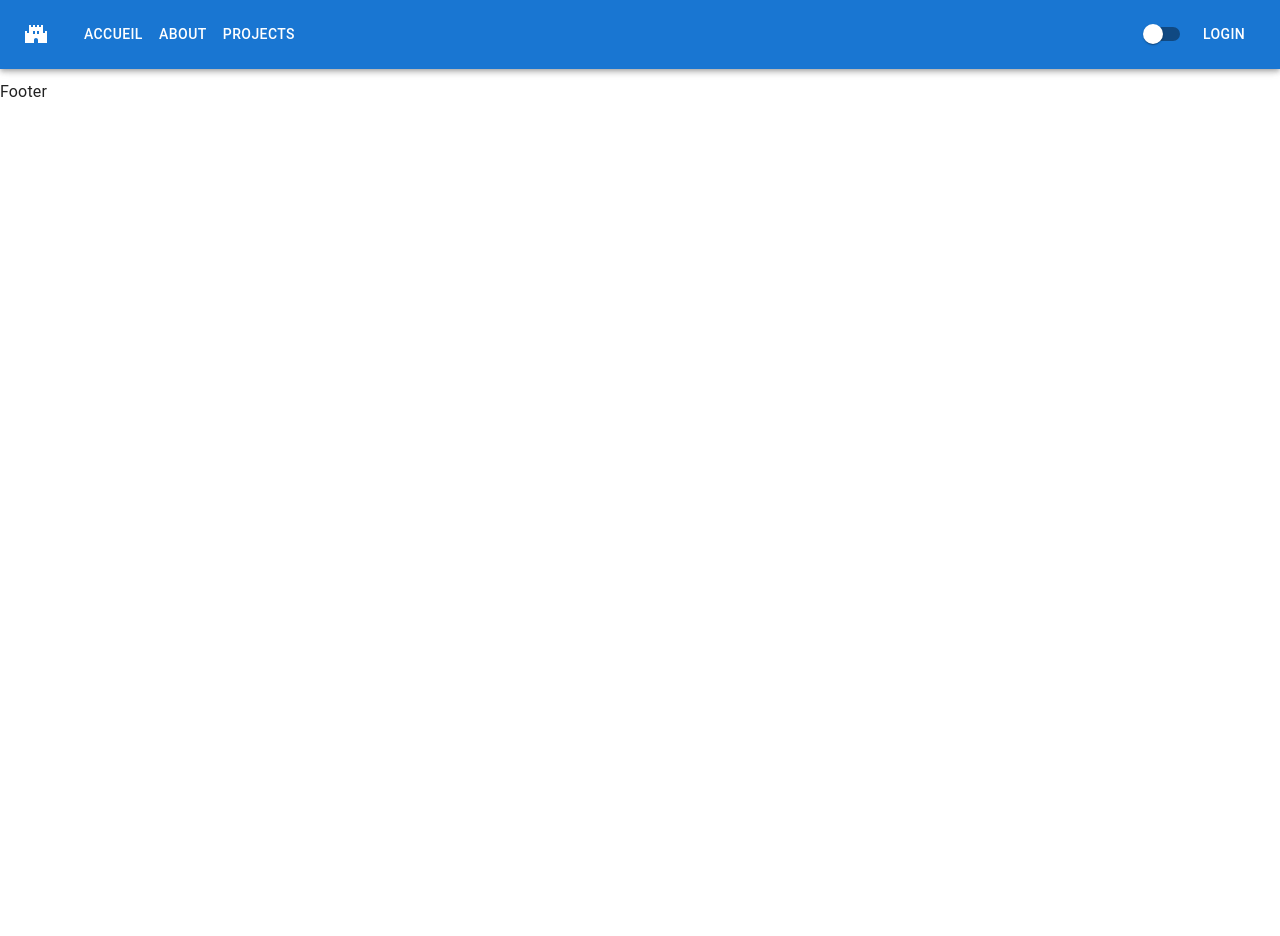
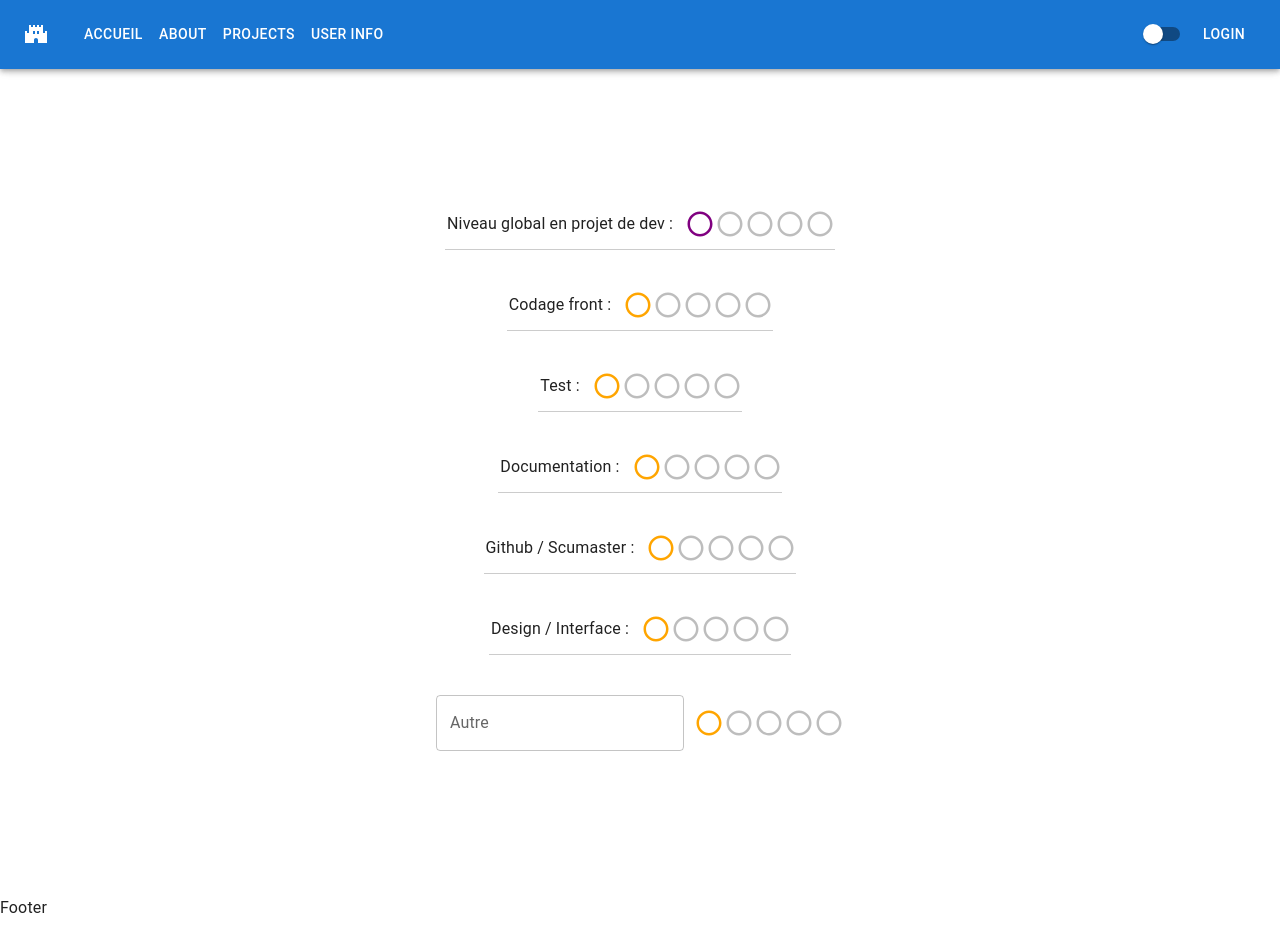
Before and after one commit to IUT-Blagnac/sae-5-1-01-phase4-cafe-noisette, a React (Create React App) app in the folder sae-front/: page /user_infos in a window 1280 px wide. Before the commit the page ends 800 px from the top, so only its background shows below. Built offline with nearby package versions, Linux system fonts and the light colour scheme.

Commit message:
ajout formulaire informations

```diff
--- a/sae-front/src/App.tsx
+++ b/sae-front/src/App.tsx
@@ -10,6 +10,7 @@ import {Box, CssBaseline, ThemeProvider} from "@mui/material";
 import Footer from "./elements/Footer";
 import {useTheme} from "./utils/theme";
 import ProjectList from "./pages/projects/ProjectList";
+import UserInfos from './pages/UserInfos';
 
 function App() {
     const theme = useTheme()
@@ -22,6 +23,7 @@ function App() {
                             <Route path="/" element={<Home />} />
                             <Route path="/about" element={<About />} />
                             <Route path="/projects" element={<ProjectList />} />
+                            <Route path="/user_infos" element={<UserInfos />} />
                             <Route path="/projects/create" element={<About />} />
                             <Route path="/login" element={<Login />} />
                             <Route path="/login/createAccount" element={<CreateAccount />} />
--- a/sae-front/src/elements/Navbar.tsx
+++ b/sae-front/src/elements/Navbar.tsx
@@ -7,7 +7,7 @@ import {useNavigate} from "react-router-dom";
 function Navbar() {
     const { isDarkMode, toggle } = useDarkMode()
     const navigate = useNavigate()
-    const pages = [{name: "Accueil", path: "/"}, {name: "About", path: "/about"}, {name: "Projects", path: "/projects"}]
+    const pages = [{name: "Accueil", path: "/"}, {name: "About", path: "/about"}, {name: "Projects", path: "/projects"}, {name: "User Info", path: "/user_infos"}]
     return (
         <Box sx={{ flexGrow: 1 }}>
             <AppBar position="fixed">
--- /dev/null
+++ b/sae-front/src/pages/UserInfos.tsx
@@ -0,0 +1,91 @@
+import { Rating, TextField, Typography, Box } from '@mui/material';
+import { styled } from '@mui/material/styles';
+import React, { useState } from 'react';
+import RadioButtonUncheckedIcon from '@mui/icons-material/RadioButtonUnchecked';
+
+const StyledRating = styled(Rating)({
+  '& .MuiRating-iconFilled': {
+    color: '#ff6d75',
+  },
+  '& .MuiRating-iconHover': {
+    color: '#ff3d47',
+  },
+});
+
+function UserInfos() {
+  const initialSkills = [
+    { label: 'Niveau global en projet de dev :', value: 1, color: 'purple' },
+    { label: 'Codage front :', value: 1 , color: 'orange'},
+    { label: 'Test :', value: 1 , color: 'orange'},
+    { label: 'Documentation :', value: 1 , color: 'orange'},
+    { label: 'Github / Scumaster :', value: 1, color: 'orange' },
+    { label: 'Design / Interface :', value: 1 , color: 'orange'},
+  ];
+
+  const [skills, setSkills] = useState(initialSkills);
+  const [customSkill, setCustomSkill] = useState({ label: '', value: 1 });
+
+  const handleRatingChange = (index:any, newValue:any) => {
+    const updatedSkills = [...skills];
+    updatedSkills[index].value = newValue ? newValue : 1;
+    setSkills(updatedSkills);
+  };
+
+  const handleCustomSkillRatingChange = (event:any, newValue:any) => {
+    setCustomSkill({
+      label: event ? event.target.value : customSkill.label,
+      value: newValue ? newValue : customSkill.value,
+    });
+  };
+
+  return (
+    <Box
+      display="flex"
+      flexDirection="column"
+      alignItems="center"
+      justifyContent="center"
+      height="100vh"
+    >
+      {skills.map((skill, index) => (
+        <Box
+          key={index}
+          textAlign="center"
+          mb={5}
+          display="flex"
+          alignItems="center"
+          style={{ borderBottom: '1px solid #ccc', paddingBottom: '10px' }}
+        >
+          <Typography component="legend" style={{ marginRight: '10px' }}>
+            {skill.label}
+          </Typography>
+          <Rating
+            name="rating"
+            value={skill.value}
+            onChange={(event, newValue) => handleRatingChange(index, newValue)}
+            size="large"
+            icon={<RadioButtonUncheckedIcon fontSize="inherit" style={{ color: skill.color }} />}
+            emptyIcon={<RadioButtonUncheckedIcon fontSize="inherit" />}
+          />
+        </Box>
+      ))}
+      <Box textAlign="center" display="flex" alignItems="center">
+        <TextField
+          label="Autre"
+          value={customSkill.label}
+          onChange={(event) => handleCustomSkillRatingChange(event, null)}
+          style={{ marginRight: '10px' }}
+        />
+        <StyledRating
+          name="rating"
+          value={customSkill.value}
+          onChange={(event, newValue) => handleCustomSkillRatingChange(null, newValue)}
+          size="large"
+          icon={<RadioButtonUncheckedIcon fontSize="inherit" style={{ color: 'orange' }} />}
+          emptyIcon={<RadioButtonUncheckedIcon fontSize="inherit" />}
+        />
+      </Box>
+    </Box>
+  );
+}
+
+export default UserInfos;
```
